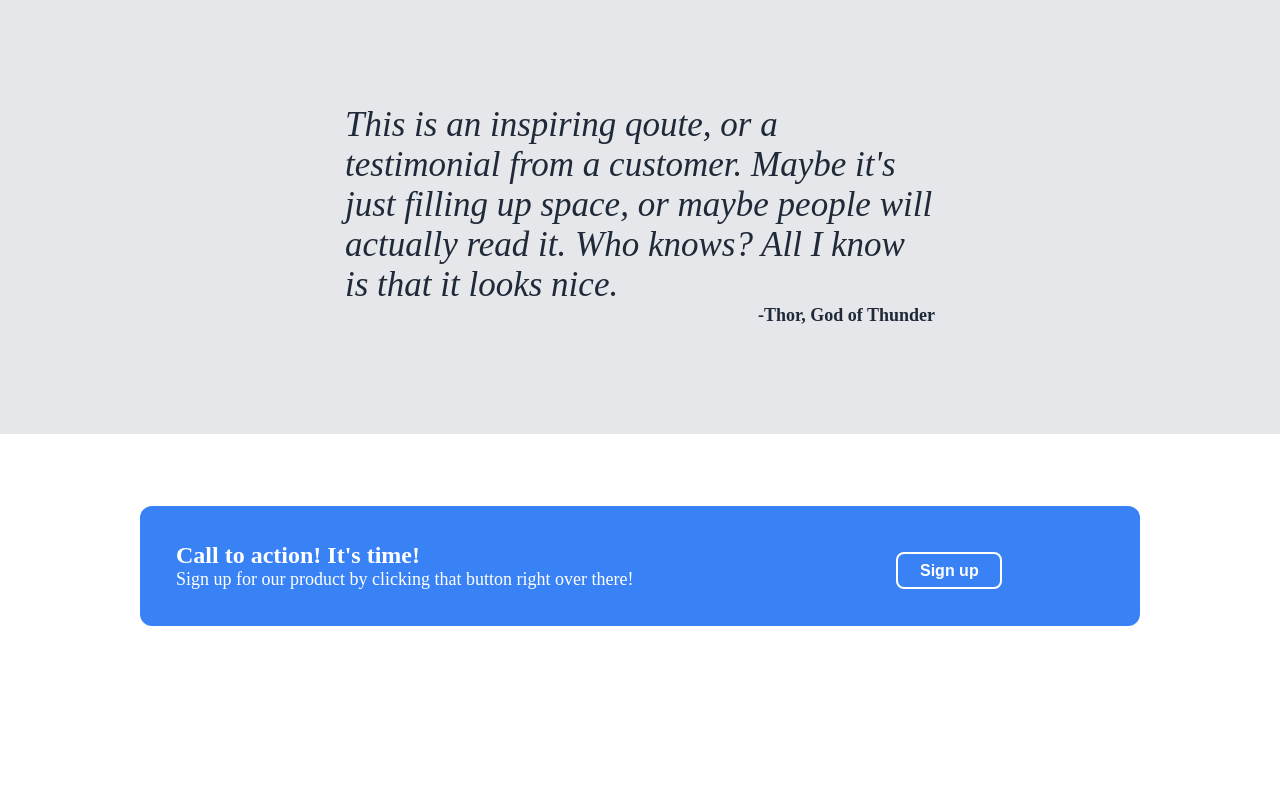
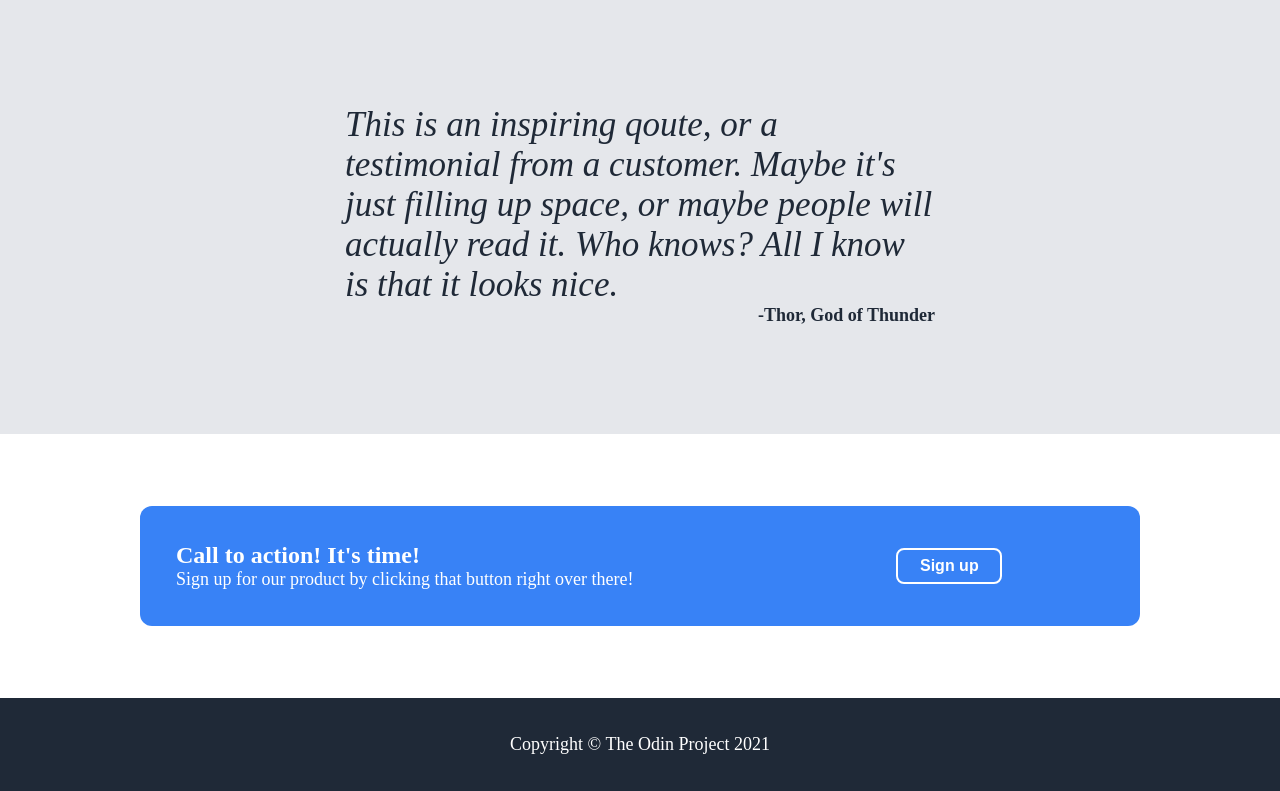
Before and after one commit to jrome3920/odin-landing_page, a plain HTML site: page index.html in a window 1280 px wide. Shown: the part 1151-1942 px from the top of the page. Before the commit the page ends 1849 px from the top, so only its background shows below. Drawn offline with Linux system fonts and the light colour scheme.

Commit message:
Created a Simple footer with a #1F2937 background text color to #fff, and a padding of 2rem 0

```diff
--- a/index.html
+++ b/index.html
@@ -87,6 +87,14 @@
             </div>
         </div>
     </div>
+
+    <!------------FOOTER-------------->
+
+    <footer>
+        <div class="content-wrapper">
+            <p>Copyright © The Odin Project 2021</p>
+        </div>
+    </footer>
 </body>
 
 </html>
--- a/style.css
+++ b/style.css
@@ -191,4 +191,19 @@ button{
 
 .cta button{
     border: 2px solid #fff;
+    margin-top: 0;
 }
+
+/* -------------Footer------------ */
+footer{
+    background: #1F2937;
+}
+
+footer .content-wrapper{
+    padding: 2rem 0;
+}
+
+footer p{
+    text-align: center;
+    color: #fff;
+}
```
